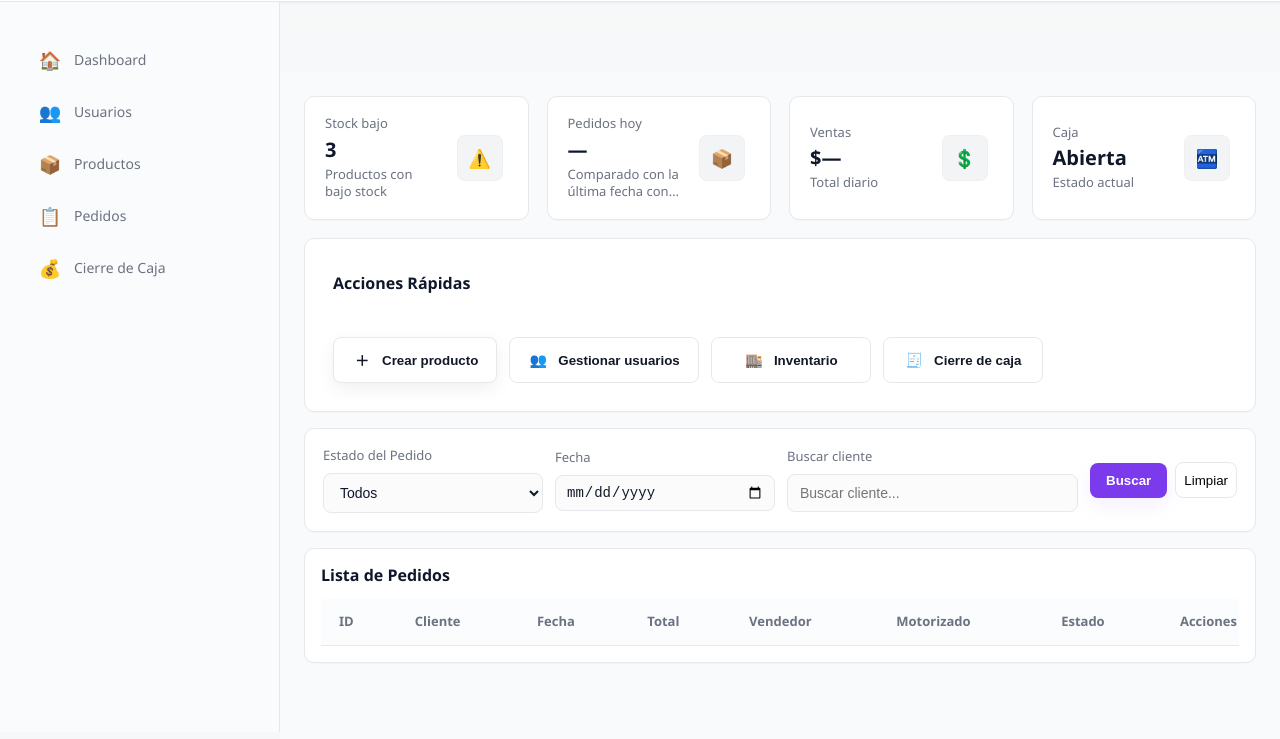
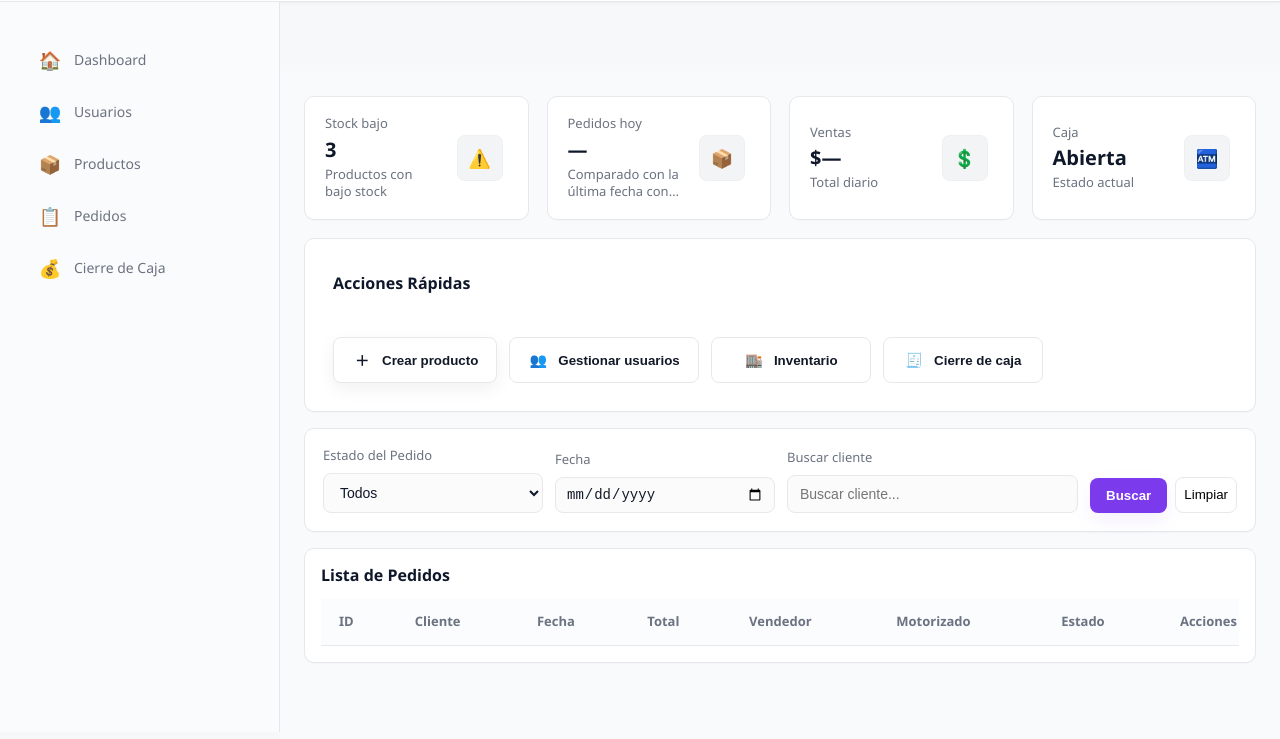
Before and after one commit to dezaingyw/varius, a plain HTML site: page admin/administrador.html in a window 1280 px wide. Shown: the part 68-807 px from the top of the page. Drawn offline with Linux system fonts and the light colour scheme; no server answers.

Commit message:
Fix HTML formatting and ensure proper structure

```diff
--- a/admin/administrador.html
+++ b/admin/administrador.html
@@ -118,7 +118,7 @@
         </section>
         <!-- Filters -->
         <section class="card filters-card" aria-label="Filtros" style="margin-top: 16px;">
-            <div style="display:flex;gap:12px;flex-wrap:wrap;align-items:center;">
+            <div style="display:flex; gap:12px; flex-wrap:wrap; align-items: flex-end;">
                 <div class="filter-field" style="min-width:220px;">
                     <label for="filter-status">Estado del Pedido</label>
                     <select id="filter-status">
```
